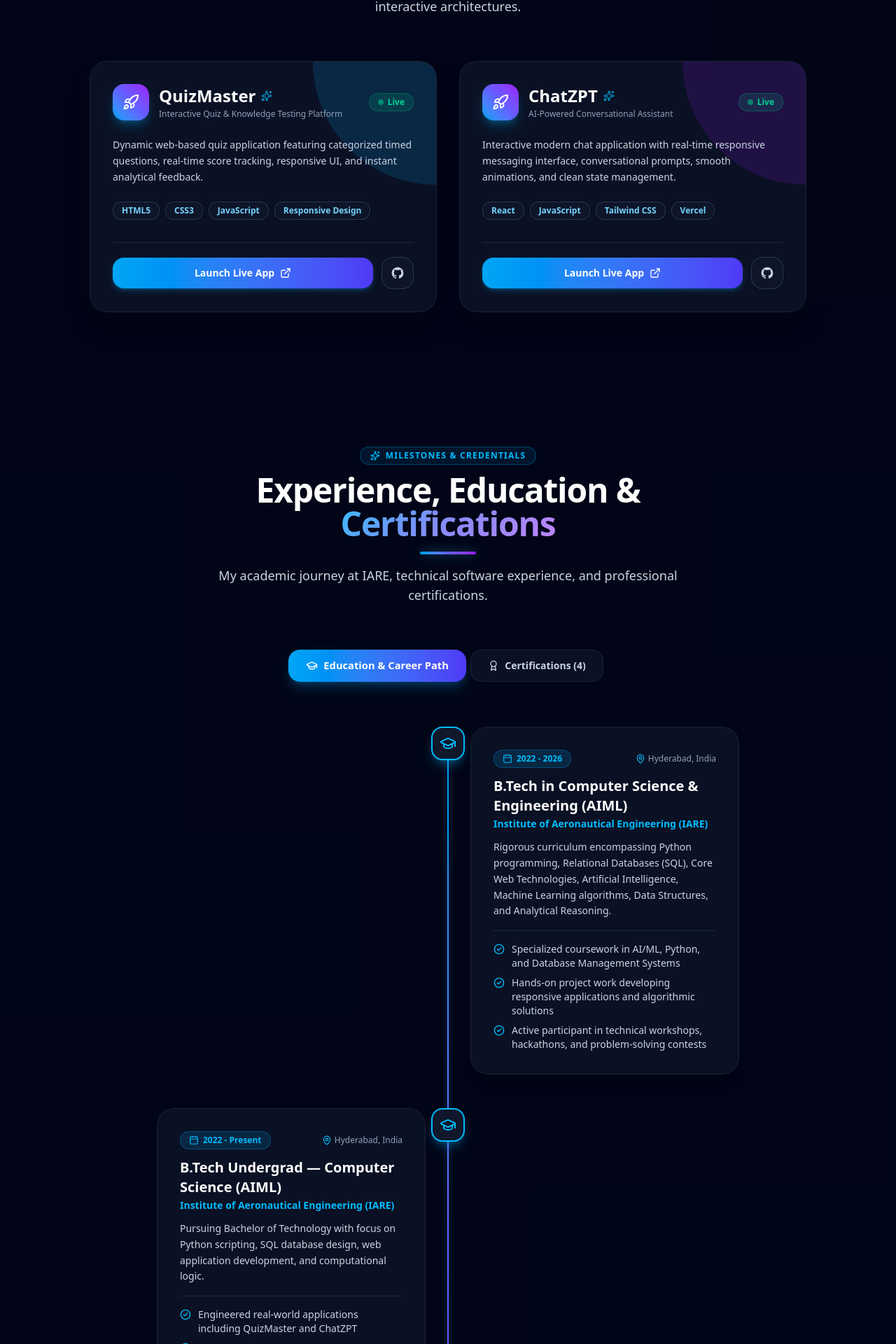
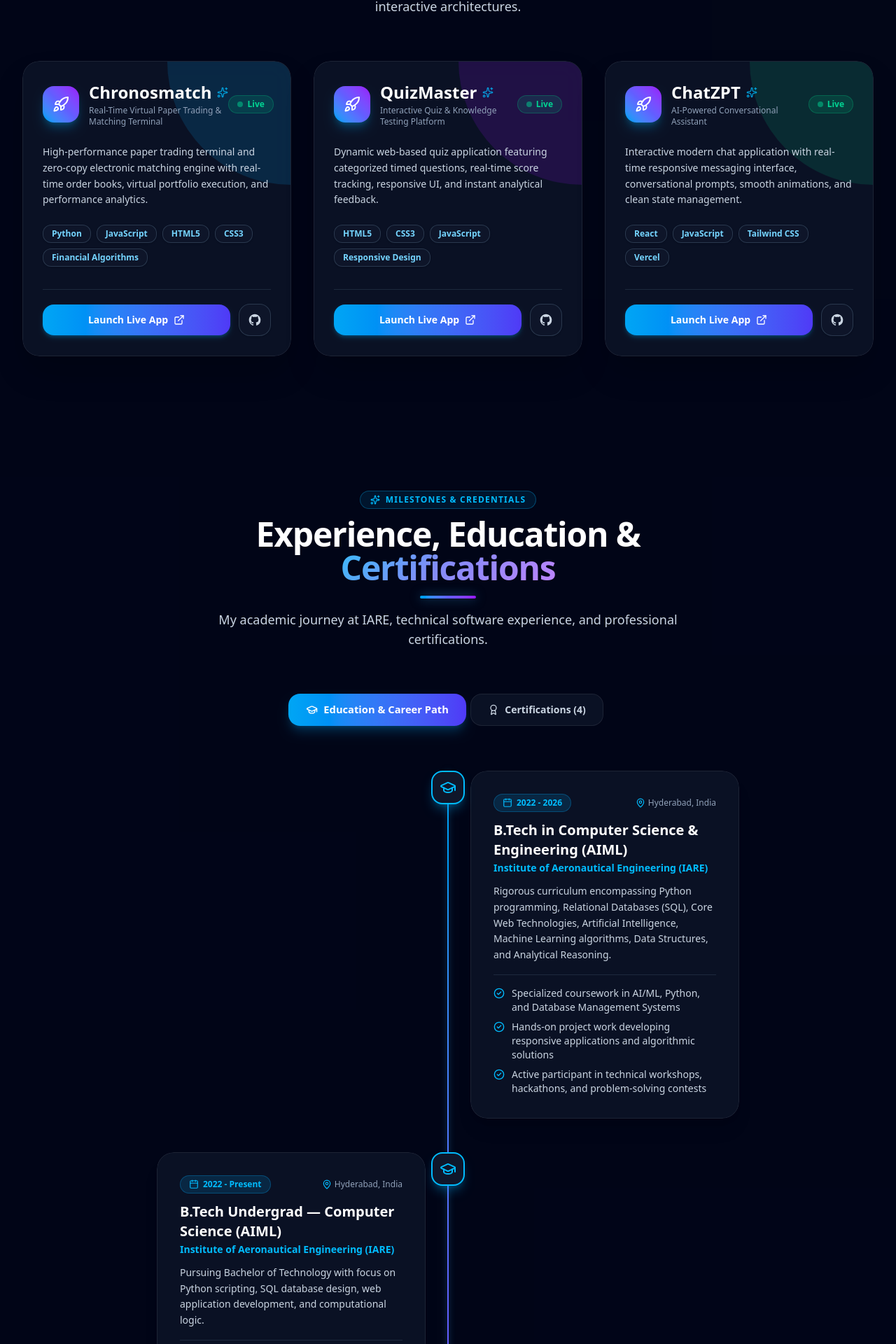
Before and after one commit to dinu18s/my-portfolio, a React (Vite) app: page / in a window 1280 px wide. Shown: the part 4279-6199 px from the top of the page at 70% size. Built offline with nearby package versions, Linux system fonts and the light colour scheme.

Commit message:
Add Chronosmatch as first project in Projects section

```diff
--- a/src/components/Projects.jsx
+++ b/src/components/Projects.jsx
@@ -25,14 +25,18 @@ export default function Projects() {
         </div>
 
         {/* 3D Cyber Project Cards Grid */}
-        <div className="grid grid-cols-1 md:grid-cols-2 gap-8 max-w-5xl mx-auto">
+        <div className="grid grid-cols-1 md:grid-cols-2 lg:grid-cols-3 gap-8 max-w-7xl mx-auto">
           {projectsData.map((project, idx) => (
             <Tilt3D key={project.id || project.name} maxTilt={12} scale={1.03} className="rounded-3xl shadow-2xl h-full">
-              <div className="glass-panel p-8 rounded-3xl border border-slate-700/80 shadow-2xl hover:border-sky-500/60 transition-all duration-300 relative overflow-hidden flex flex-col justify-between h-full group">
+              <div className="glass-panel p-7 rounded-3xl border border-slate-700/80 shadow-2xl hover:border-sky-500/60 transition-all duration-300 relative overflow-hidden flex flex-col justify-between h-full group">
 
                 {/* Ambient Corner Glow */}
                 <div className={`absolute top-0 right-0 w-44 h-44 rounded-bl-full pointer-events-none transition-opacity duration-500 ${
-                  idx === 0 ? 'bg-sky-500/15 group-hover:bg-sky-500/25' : 'bg-purple-600/15 group-hover:bg-purple-600/25'
+                  idx % 3 === 0
+                    ? 'bg-sky-500/15 group-hover:bg-sky-500/25'
+                    : idx % 3 === 1
+                    ? 'bg-purple-600/15 group-hover:bg-purple-600/25'
+                    : 'bg-emerald-500/15 group-hover:bg-emerald-500/25'
                 }`} />
 
                 <div>
--- a/src/data/portfolioData.js
+++ b/src/data/portfolioData.js
@@ -40,10 +40,19 @@ export const skillsData = {
   ]
 };
 
-// Projects list displaying QuizMaster and ChatZPT links opening in a new tab
+// Projects list: Chronosmatch first, followed by QuizMaster and ChatZPT
 export const projectsData = [
   {
     id: 1,
+    name: "Chronosmatch",
+    tagline: "Real-Time Virtual Paper Trading & Matching Terminal",
+    description: "High-performance paper trading terminal and zero-copy electronic matching engine with real-time order books, virtual portfolio execution, and performance analytics.",
+    tags: ["Python", "JavaScript", "HTML5", "CSS3", "Financial Algorithms"],
+    url: "https://dinu18s.github.io/ChronosMatch/",
+    github: "https://github.com/dinu18s/ChronosMatch"
+  },
+  {
+    id: 2,
     name: "QuizMaster",
     tagline: "Interactive Quiz & Knowledge Testing Platform",
     description: "Dynamic web-based quiz application featuring categorized timed questions, real-time score tracking, responsive UI, and instant analytical feedback.",
@@ -52,7 +61,7 @@ export const projectsData = [
     github: "https://github.com/dinu18s"
   },
   {
-    id: 2,
+    id: 3,
     name: "ChatZPT",
     tagline: "AI-Powered Conversational Assistant",
     description: "Interactive modern chat application with real-time responsive messaging interface, conversational prompts, smooth animations, and clean state management.",
@@ -123,7 +132,7 @@ export const experienceData = [
     location: "Hyderabad, India",
     description: "Pursuing Bachelor of Technology with focus on Python scripting, SQL database design, web application development, and computational logic.",
     highlights: [
-      "Engineered real-world applications including QuizMaster and ChatZPT",
+      "Engineered real-world applications including Chronosmatch, QuizMaster, and ChatZPT",
       "Mastered 100% of Web Development fundamentals and front-end architectures",
       "Consistently solved algorithmic problem-solving challenges with strong logical reasoning"
     ]
@@ -136,8 +145,8 @@ export const experienceData = [
     location: "Medchal, Hyderabad",
     description: "Building production-grade web tools, interactive applications, and algorithmic automation scripts utilizing Python, SQL, and modern web technologies.",
     highlights: [
-      "Architected QuizMaster: an interactive test evaluation platform with instant grading",
-      "Developed ChatZPT: a reactive conversational UI hosted live on Vercel",
+      "Architected Chronosmatch: real-time virtual trading terminal with high-throughput matching engine",
+      "Developed QuizMaster and ChatZPT with responsive UI and live deployments",
       "Authored clean, maintainable, modular code adhering to modern web performance standards"
     ]
   }
```
